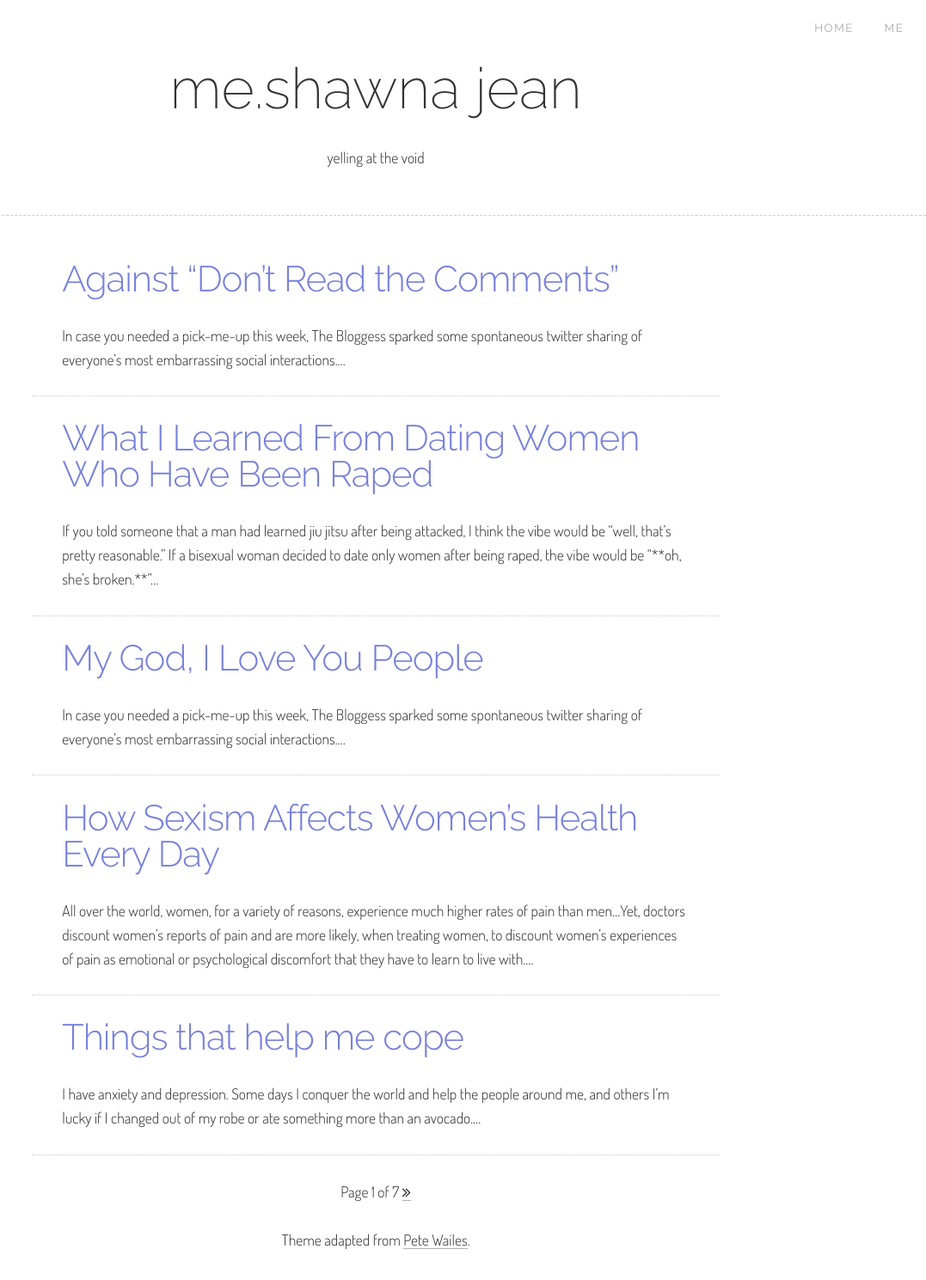
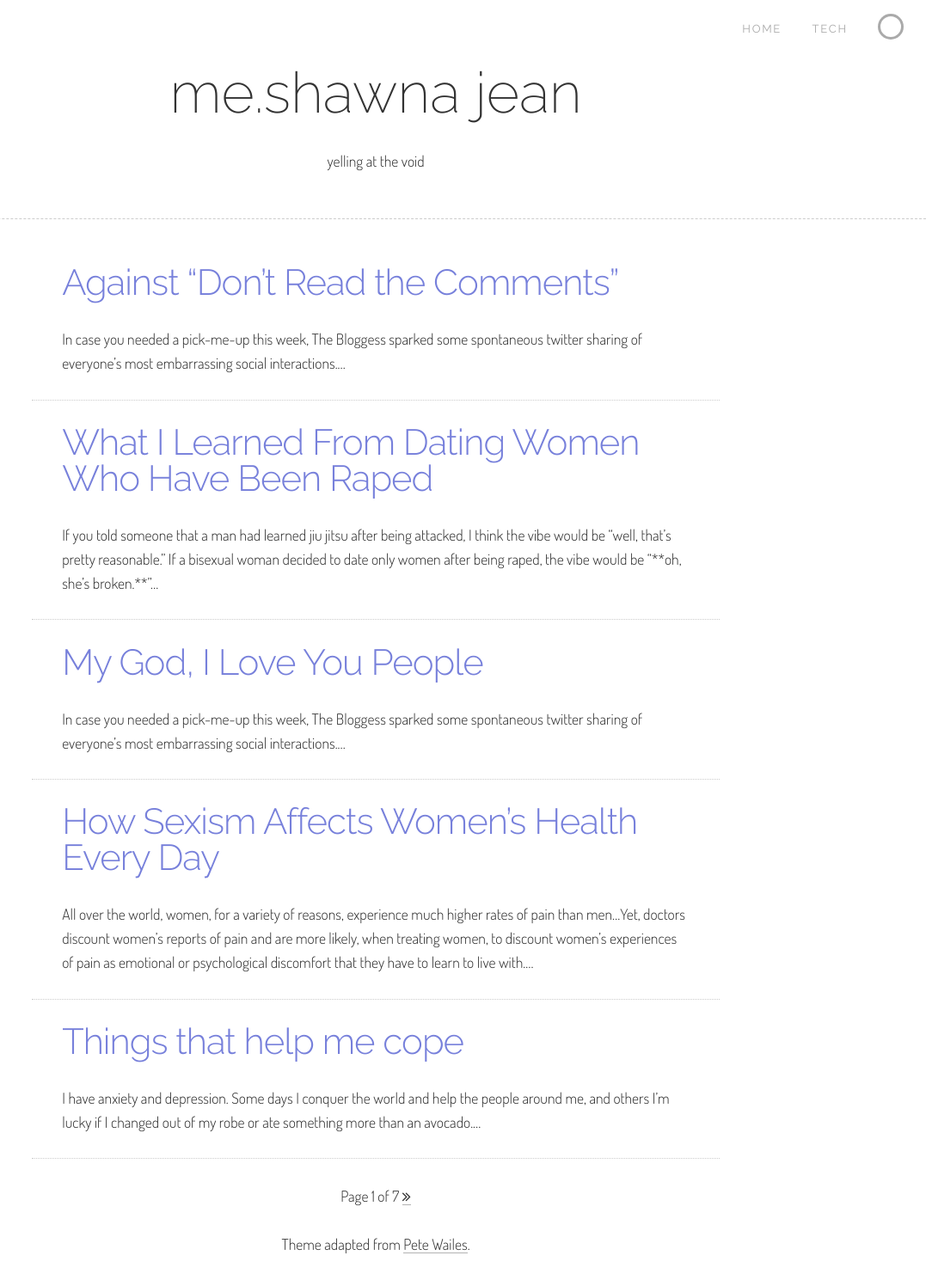
Before and after one commit to shawnajean/tech.shawnajean, a Jekyll site: the page built from index.html, in a window 1280 px wide. Shown: the whole page at 86% size, without its empty margins (203-1280 px from the left). Built offline with Jekyll 4.4.1, drawn with Linux system fonts in a browser that asks for light colours; nearby versions of some CDN libraries; the list of posts is cut into pages by our own code.

Commit message:
match nav to tech

```diff
--- a/_includes/header.html
+++ b/_includes/header.html
@@ -1,7 +1,15 @@
 <nav id="menu">
   <ul class="nav">
     <li><a href="http://shawnajean.tech">Home</a></li>
-    <li><a href="http://me.shawnajean.tech">Me</a></li>
+    <li><a href="http://tech.shawnajean.tech">Tech</a></li>
+    <li>
+        <a href="{{ site.baseurl }}/">
+            <span class="alignable back-outer">
+                <span class="alignable back-inner">
+                </span>
+            </span>
+        </a>
+    </li>
   </ul>
 </nav>
 
--- a/_sass/_base.scss
+++ b/_sass/_base.scss
@@ -93,6 +93,7 @@
 a {
     color: $brand-color;
     text-decoration: none;
+    cursor: pointer;
 }
 
 
--- a/css/style.css
+++ b/css/style.css
@@ -1084,8 +1084,7 @@
 p,
 pre,
 td,
-th,
-ul {
+th {
     display: block;
     font-size: 1em;
     line-height: 1.6em;
@@ -2276,19 +2275,48 @@
     display: inline-block;
     font-family: Raleway, sans-serif;
     font-size: .75em;
-    letter-spacing: .124em;
+    letter-spacing: .132em;
     margin: 0 0 0 2rem;
     padding: 0;
-    text-transform: uppercase
+    text-transform: uppercase;
+    vertical-align: middle;
 }
 
 #menu ul a {
     color: #aaa;
-    text-decoration: none
+    text-decoration: none;
+    box-sizing: border-box;
+    font-size: .99em;
+    text-align: right;
 }
 
 #menu ul a:hover {
     color: #000
+}
+
+.alignable, .pull-left, .pull-right {
+    display: inline-block;
+}
+
+.back-outer {
+    text-align: center;
+    width: 30px;
+    height: 30px;
+    //border: 2px solid #aaa;
+    border-radius: 30px;
+    background-color: #aaa;
+    padding: 0;
+}
+.back-inner {
+    height: 24px;
+    width: 24px;
+    margin: 3px 3px;
+    border: 2px solid #fff;
+    border-radius: 24px;
+    background: #fff;
+}
+.back-inner:hover {
+    background: #555;
 }
 
 .video_container {
```
